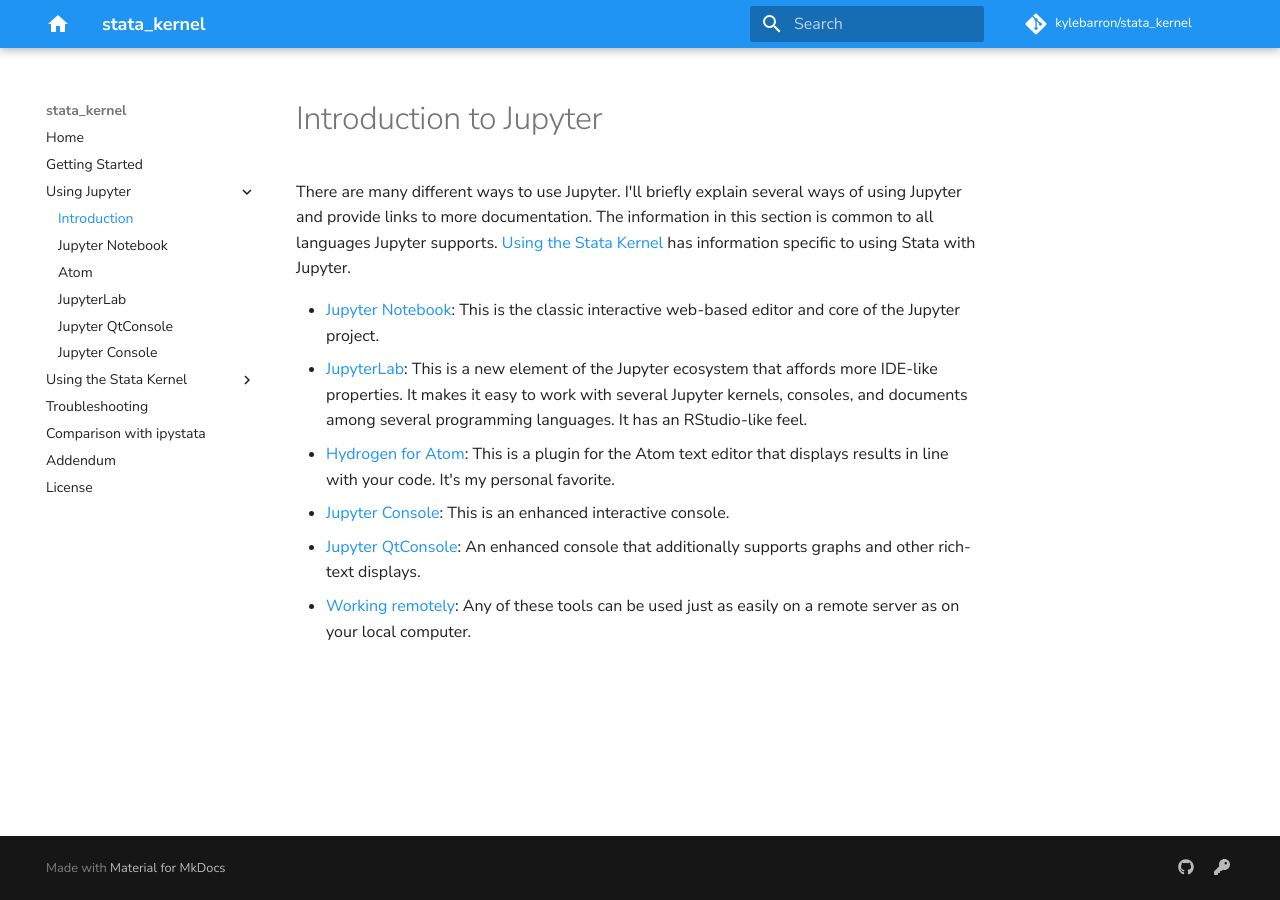
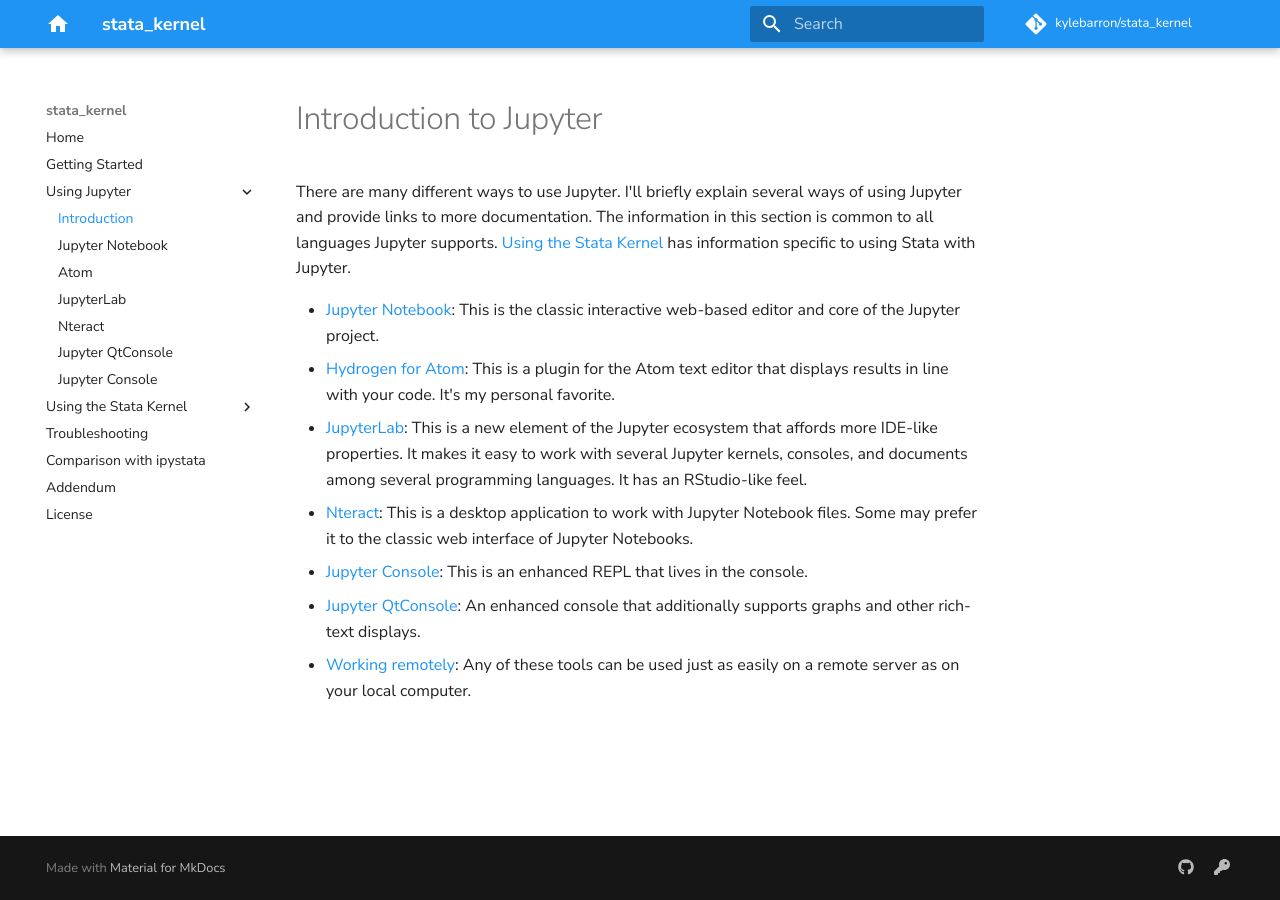
Before and after one commit to kylebarron/stata_kernel, an MkDocs documentation site: the page built from docs/src/using_jupyter/intro.md, in a window 1280 px wide. Built offline with MkDocs 1.6.1 and Material for MkDocs 9.7.7, drawn with Linux system fonts in a browser that asks for light colours; comment, search, counter and statistics services are not loaded.

Commit message:
Add info about nteract to docs. Fixes #129.

```diff
--- a/docs/mkdocs.yml
+++ b/docs/mkdocs.yml
@@ -29,6 +29,7 @@
         - Jupyter Notebook: 'using_jupyter/notebook.md'
         - Atom: 'using_jupyter/atom.md'
         - JupyterLab: 'using_jupyter/lab.md'
+        - Nteract: 'using_jupyter/nteract.md'
         - Jupyter QtConsole: 'using_jupyter/qtconsole.md'
         - Jupyter Console: 'using_jupyter/console.md'
         # - Using Jupyter on Remote Servers: 'using_jupyter/remote.md'
--- a/docs/src/using_jupyter/intro.md
+++ b/docs/src/using_jupyter/intro.md
@@ -3,8 +3,9 @@
 There are many different ways to use Jupyter. I'll briefly explain several ways of using Jupyter and provide links to more documentation. The information in this section is common to all languages Jupyter supports. [Using the Stata Kernel](../using_stata_kernel/magics.md) has information specific to using Stata with Jupyter.
 
 - [Jupyter Notebook](notebook.md): This is the classic interactive web-based editor and core of the Jupyter project.
+- [Hydrogen for Atom](atom.md): This is a plugin for the Atom text editor that displays results in line with your code. It's my personal favorite.
 - [JupyterLab](lab.md): This is a new element of the Jupyter ecosystem that affords more IDE-like properties. It makes it easy to work with several Jupyter kernels, consoles, and documents among several programming languages. It has an RStudio-like feel.
-- [Hydrogen for Atom](atom.md): This is a plugin for the Atom text editor that displays results in line with your code. It's my personal favorite.
-- [Jupyter Console](console.md): This is an enhanced interactive console.
+- [Nteract](nteract.md): This is a desktop application to work with Jupyter Notebook files. Some may prefer it to the classic web interface of Jupyter Notebooks.
+- [Jupyter Console](console.md): This is an enhanced REPL that lives in the console.
 - [Jupyter QtConsole](qtconsole.md): An enhanced console that additionally supports graphs and other rich-text displays.
 - [Working remotely](remote.md): Any of these tools can be used just as easily on a remote server as on your local computer.
```
Also changed, not shown: docs/src/using_jupyter/nteract.md (added, +12 -0 lines).
